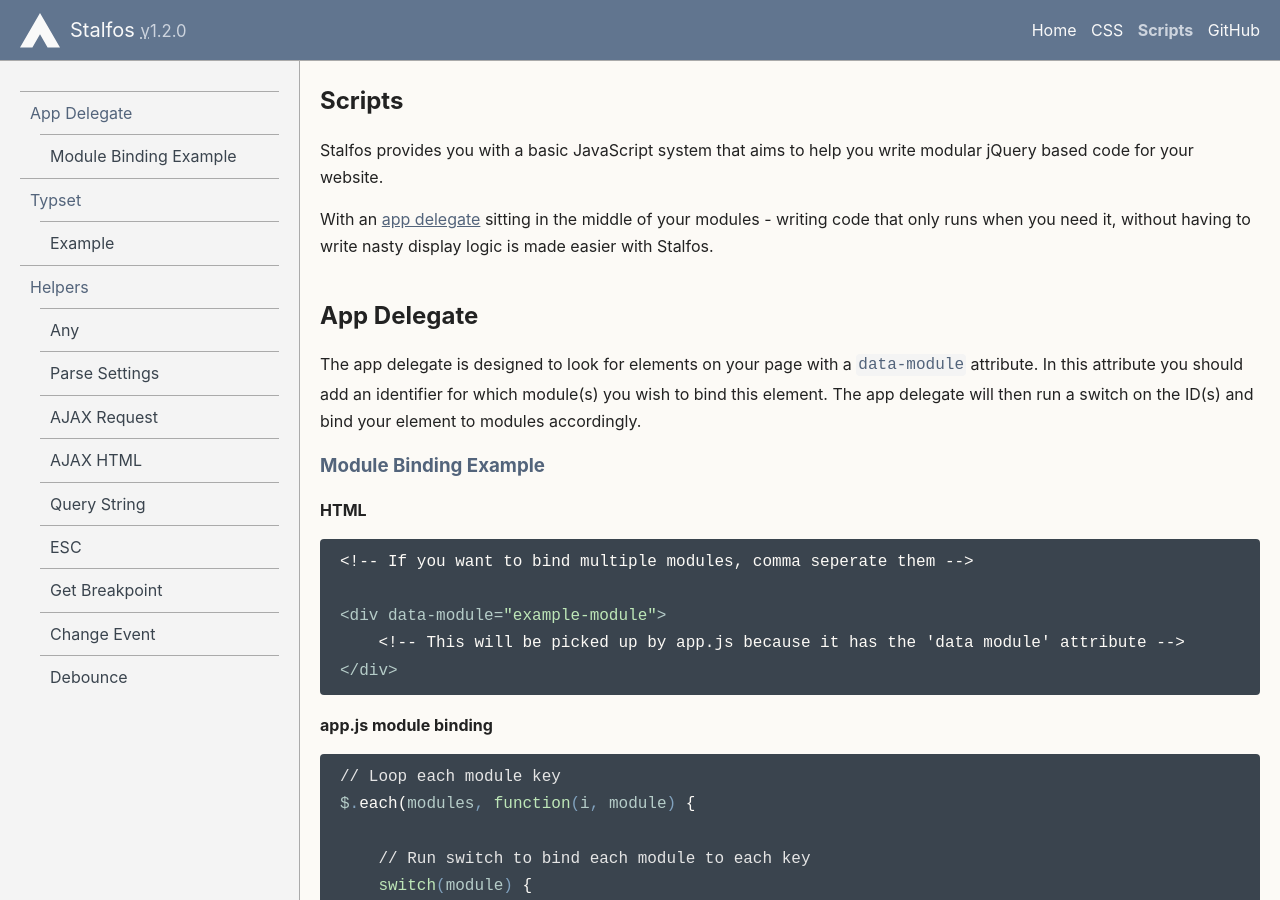
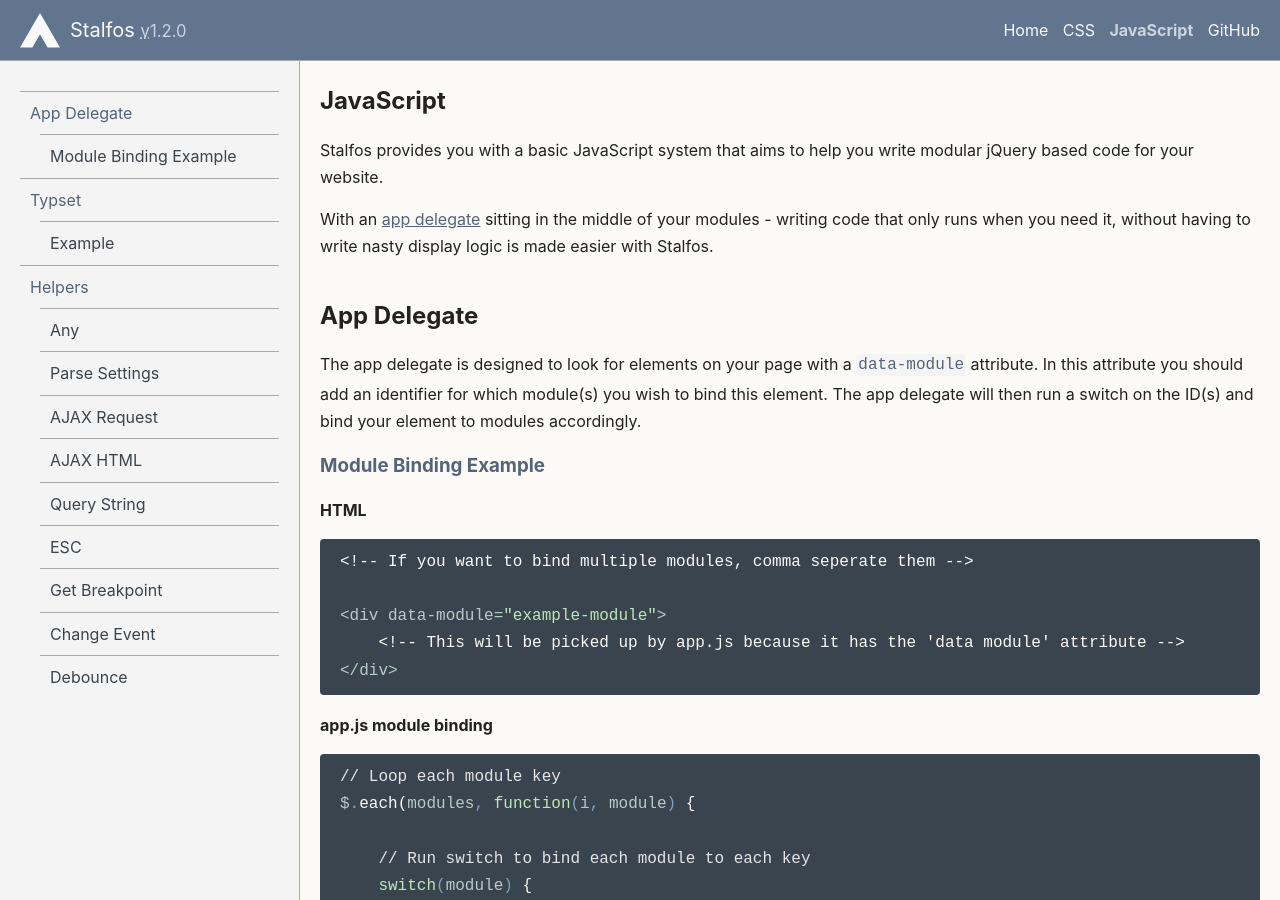
Before and after one commit to Andy-set-studio/stalfos.io, a Jekyll site: the page built from 02-javascript.md, in a window 1280 px wide and 900 px high. Built offline with Jekyll 4.4.1, drawn with Linux system fonts in a browser that asks for light colours.

Commit message:
Add redirect gem and redirect /scripts to /javascript

```diff
--- a/02-scripts.md
+++ b/02-javascript.md
@@ -1,7 +1,8 @@
 ---
 layout: documentation-post
-title: Scripts
-permalink: /scripts/
+title: JavaScript
+permalink: /javascript/
+redirect_from: /scripts/
 hidden_title: Stalfos JavaScript documentation
 ---
 
--- a/Gemfile
+++ b/Gemfile
@@ -14,6 +14,9 @@
 # This is the default theme for new Jekyll sites. You may change this to anything you like.
 gem "minima"
 
+# Redirect gem
+gem "jekyll-redirect-from"
+
 # If you want to use GitHub Pages, remove the "gem "jekyll"" above and
 # uncomment the line below. To upgrade, run `bundle update github-pages`.
 # gem "github-pages", group: :jekyll_plugins
--- a/_config.yml
+++ b/_config.yml
@@ -39,3 +39,7 @@
   endings: all
   profile: false
   startings: [head, body]
+
+# Additional Gems
+gems:
+  - jekyll-redirect-from
```
